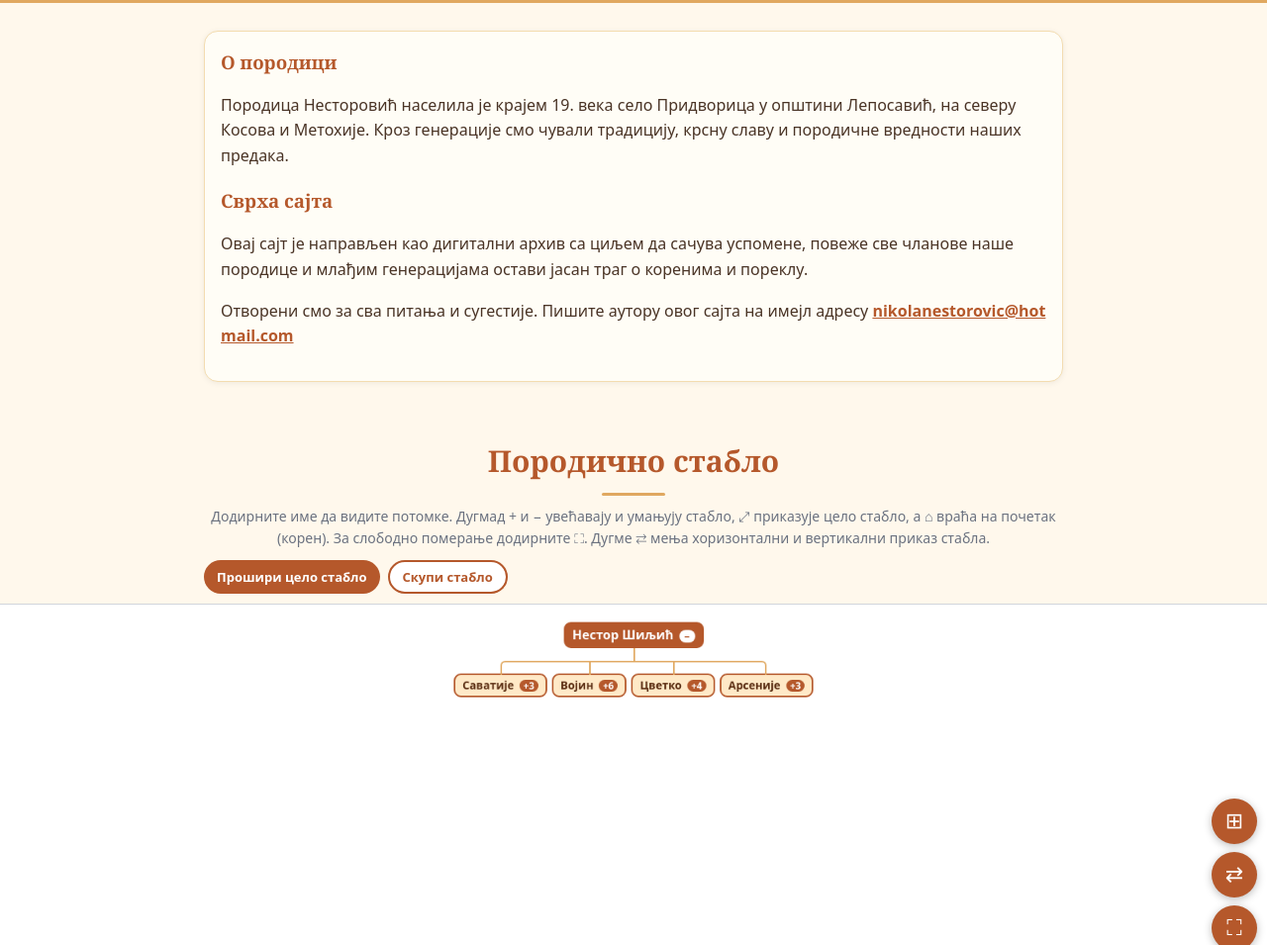
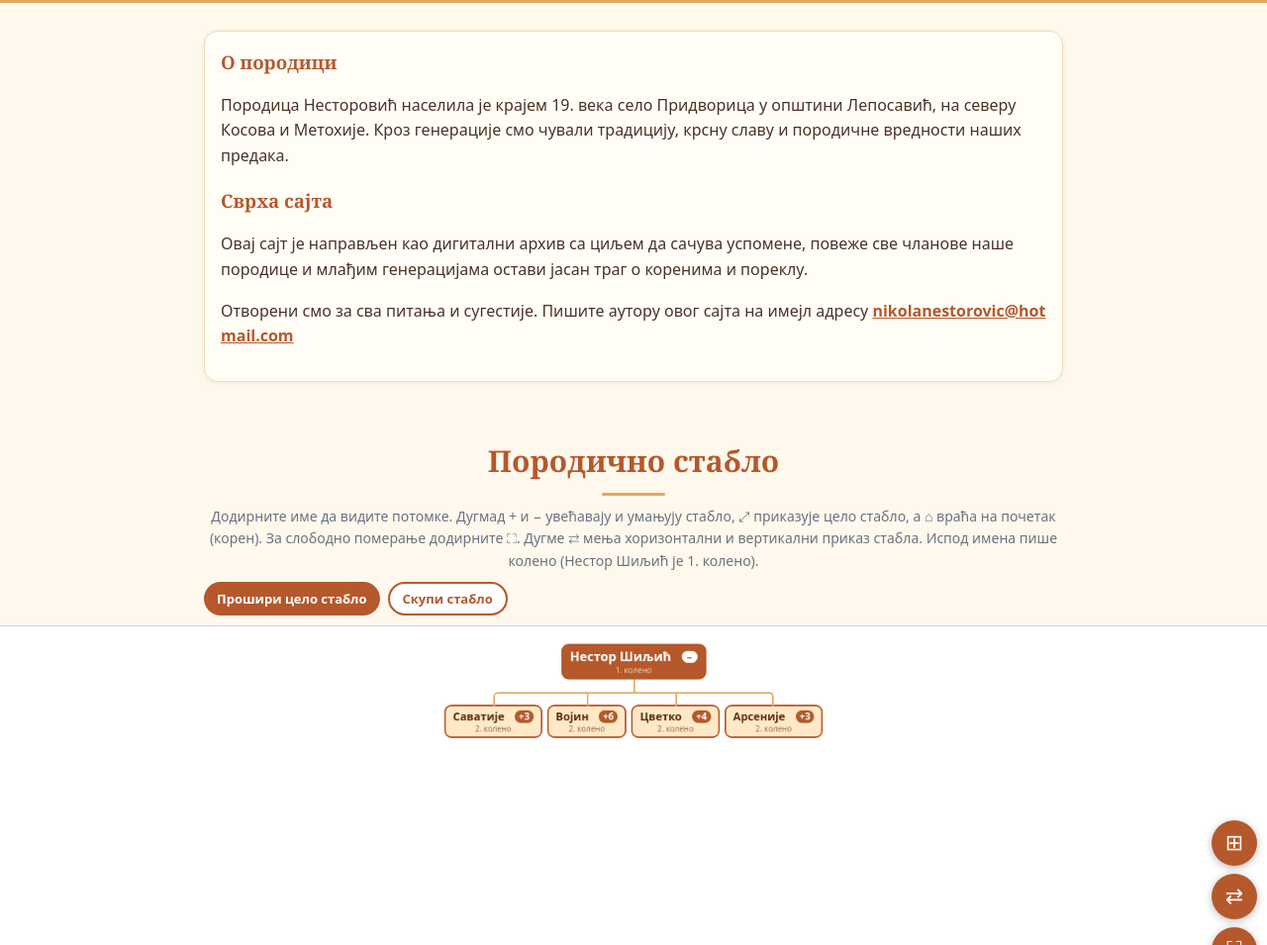
Before and after one commit to NestorijE/PorodicaNestorovicDev, a plain HTML site: page index.html in a window 1280 px wide. Shown: the part 288-1243 px from the top of the page at 99% size. Drawn offline with Linux system fonts and the light colour scheme.

Commit message:
Update index.html

```diff
--- a/index.html
+++ b/index.html
@@ -49,6 +49,12 @@ h2::after{content:"";display:block;width:64px;height:3px;background:#e0a860;marg
 .ctl button:active{background:#954421}
 #cv .n{white-space:nowrap;background:var(--g2);color:#5a2d12;border:2px solid var(--g);border-radius:9px;padding:4px 9px;font-size:14px;font-weight:600;line-height:1.3}
 #cv .n.root{background:var(--g);color:#fff;font-size:16px}
+#cv .n{display:grid;grid-template-columns:auto;column-gap:6px;align-items:center;justify-items:center;grid-template-areas:"t" "lv"}
+#cv .n.x{grid-template-columns:auto auto;grid-template-areas:"t b" "lv lv"}
+#cv .t{grid-area:t;justify-self:start}
+#cv .b{grid-area:b}
+#cv .lv{grid-area:lv;font-size:10px;font-weight:400;line-height:1.1;opacity:.65;margin-top:1px}
+#cv .n.root .lv{color:#ffe9c7;opacity:.85}
 #cv .n.x{cursor:pointer}
 #cv .b{display:inline-block;margin-left:7px;min-width:20px;text-align:center;background:var(--g);color:#fff;border-radius:9px;font-size:12px;padding:0 5px}
 #cv .n.root .b{background:#fff;color:var(--g)}
@@ -125,7 +131,7 @@ footer{text-align:center;padding:24px 16px calc(24px + env(safe-area-inset-botto
 
 <section id="stablo">
   <h2>Породично стабло</h2>
-  <p class="hint">Додирните име да видите потомке. Дугмад + и − увећавају и умањују стабло, ⤢ приказује цело стабло, а ⌂ враћа на почетак (корен). За слободно померање додирните ⛶. Дугме ⇄ мења хоризонтални и вертикални приказ стабла.</p>
+  <p class="hint">Додирните име да видите потомке. Дугмад + и − увећавају и умањују стабло, ⤢ приказује цело стабло, а ⌂ враћа на почетак (корен). За слободно померање додирните ⛶. Дугме ⇄ мења хоризонтални и вертикални приказ стабла. Испод имена пише колено (Нестор Шиљић је 1. колено).</p>
   <div class="bar"><button id="bx">Прошири цело стабло</button><button id="bc">Скупи стабло</button></div>
   <div id="wrap">
     <div id="vp"><div id="cv" class="v"></div></div>
@@ -163,10 +169,10 @@ footer{text-align:center;padding:24px 16px calc(24px + env(safe-area-inset-botto
 <script>
 // [Име, деца...] — дете без потомака је обичан текст
 const T=['Нестор Шиљић',
-['Саватије','Гвозден',['Илија',['Миладин','Светомир',['Живан','Јелена','Стефан'],'Радојка','Иванка'],['Милоје',['Пуниша','Ђорђе','Милоје','Урош','Тајна']],'Саветка','Радосав','Танкосава','Лепосава','Милица'],'Стаменка'],
-['Војин',['Божидар','Владимир','Чедомир','Миодраг','Здравко','Будимир','Милунка','Владимирка'],'Нега','Станојла','Мара','Томка','Јелица'],
+['Саватије','Гвозден',['Илија',['Миладин','Светомир',['Живан','Јелена','Стефан'],'Радојка','Иванка'],['Милоје',['Пуниша','Ђорђе','Милоје','Урош','Тајна'],'Бранка','Латинка'],'Саветка','Радосава','Танкосава','Лепосава','Милица'],'Стаменка'],
+['Војин',['Божидар',['Владимир','Славица','Драгица','Драган'],['Чедомир',['Вучина','Бојан','Бојана'],['Вукомир','Снежана','Ивана'],'Љубица','Станимирка','Живана','Вукена'],['Миодраг','Саша','Жарко'],['Здравко','Милан','Тања'],['Будимир','Весна','Владан'],'Милунка','Владимирка'],'Нега','Станојла','Мара','Томка','Јелица'],
 ['Цветко',['Вукмир',['Велимир','Мирјана','Драгана',['Цветко','Славица','Сања',['Александар','Сергеј','Давид','Нина']],['Сретко',['Иван','Лола','Дивна','Ђорђе'],'Милан',['Милош','Ђурђа']],['Љубиша','Никола','Наташа','Милена']],'Анђелија','Која'],['Тихомир',['Ђорђе','Зорица',['Горан','Ружица','Слободан',['Мирко','Касија','Антонина']]],'Живко',['Радосав','Данијела',['Дарко','Петар','Петра','Павле'],'Јован'],'Миљојка','Вулка','Борка','Радованка'],'Дара','Петкана'],
-['Арсеније',['Јован',['Василије',['Арсеније',['Јовица','Марија','Василије','Душан']]],'Нега','Пека'],['Стеван','Николета','Стојка'],['Тиодор',['Славко','Стојан','Непознато име 1','Непознато име 2'],['Милојица','Бранко'],'Горица']]];
+['Арсеније',['Јован',['Василије',['Арсеније',['Јовица','Марија','Василије','Душан'],'Горица','Светлана','Биљана']],'Нега','Пека'],['Стеван','Николета','Стојка'],['Тиодор',['Славко','Стојан','Непознато име 1','Непознато име 2'],['Милојица','Бранко'],'Горица']]];
 
 function badge(li){const b=li.querySelector(':scope>.n>.b');if(b)b.textContent=li.classList.contains('c')?'+'+li.querySelector(':scope>ul').children.length:'−';}
 function build(n,depth){
@@ -174,7 +180,7 @@ function build(n,depth){
   const li=document.createElement('li'), d=document.createElement('div');
   li.dataset.d=depth;
   d.className='n'+(depth===0?' root':'')+(name.startsWith('Непознато')?' unk':'');
-  d.textContent=name; li.appendChild(d);
+  const t=document.createElement('span');t.className='t';t.textContent=name;const lv=document.createElement('span');lv.className='lv';lv.textContent=(depth+1)+'. колено';d.append(t,lv);li.appendChild(d);
   if(kids.length){
     const ul=document.createElement('ul');kids.forEach(k=>ul.appendChild(build(k,depth+1)));li.appendChild(ul);
     d.classList.add('x');const b=document.createElement('span');b.className='b';d.appendChild(b);
```
